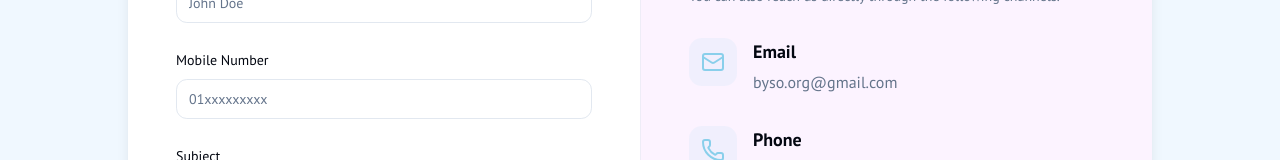
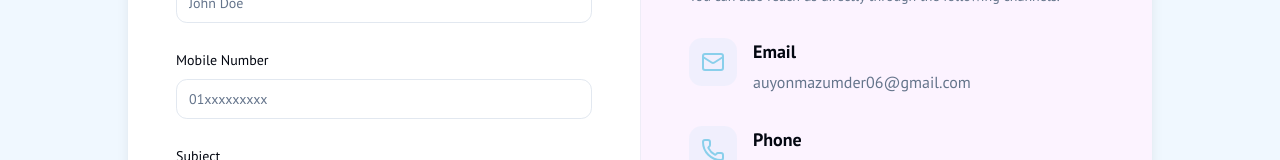
Before and after one commit to reshadMajumder/BYSO-iftar, a Next.js app in the folder frontend/: page / in a window 1280 px wide. Shown: the part 5158-5318 px from the top of the page. Built offline with nearby package versions, Linux system fonts and the light colour scheme; no server answers.

Commit message:
updated contact

```diff
--- a/frontend/src/app/_components/contact-section.tsx
+++ b/frontend/src/app/_components/contact-section.tsx
@@ -42,8 +42,8 @@ export default function ContactSection() {
                                     </div>
                                     <div>
                                         <h4 className="font-bold text-lg mb-1">Email</h4>
-                                        <a href="mailto:byso.org@gmail.com" className="text-muted-foreground hover:text-primary transition-colors block">
-                                            byso.org@gmail.com
+                                        <a href="mailto:auyonmazumder06@gmail.com" className="text-muted-foreground hover:text-primary transition-colors block">
+                                            auyonmazumder06@gmail.com
 
                                         </a>
                                     </div>
--- a/frontend/src/app/contact/page.tsx
+++ b/frontend/src/app/contact/page.tsx
@@ -39,8 +39,8 @@ export default function ContactPage() {
                                 <Mail className="h-6 w-6 text-primary mt-1" />
                                 <div>
                                     <h4 className="font-semibold">Email</h4>
-                                    <a href="mailto:byso.org@gmail.com" className="text-muted-foreground hover:text-primary transition-colors">
-                                        byso.org@gmail.com
+                                    <a href="mailto:auyonmazumder06@gmail.com" className="text-muted-foreground hover:text-primary transition-colors">
+                                        auyonmazumder06@gmail.com
                                     </a>
                                 </div>
                             </div>
--- a/frontend/src/lib/placeholder-images.json
+++ b/frontend/src/lib/placeholder-images.json
@@ -39,7 +39,7 @@
     {
       "id": "venue-image",
       "description": "A map showing the location of the event.",
-      "imageUrl": "https://res.cloudinary.com/dzgs1uhn0/image/upload/v1772386988/Screenshot_2026-03-01_234241_vlhflo.png",
+      "imageUrl": "https://res.cloudinary.com/dzgs1uhn0/image/upload/v1772432288/638868325_915500281286083_3986367871276543710_n_j1cwn5.jpg",
       "imageHint": "event map"
     },
     {
```
